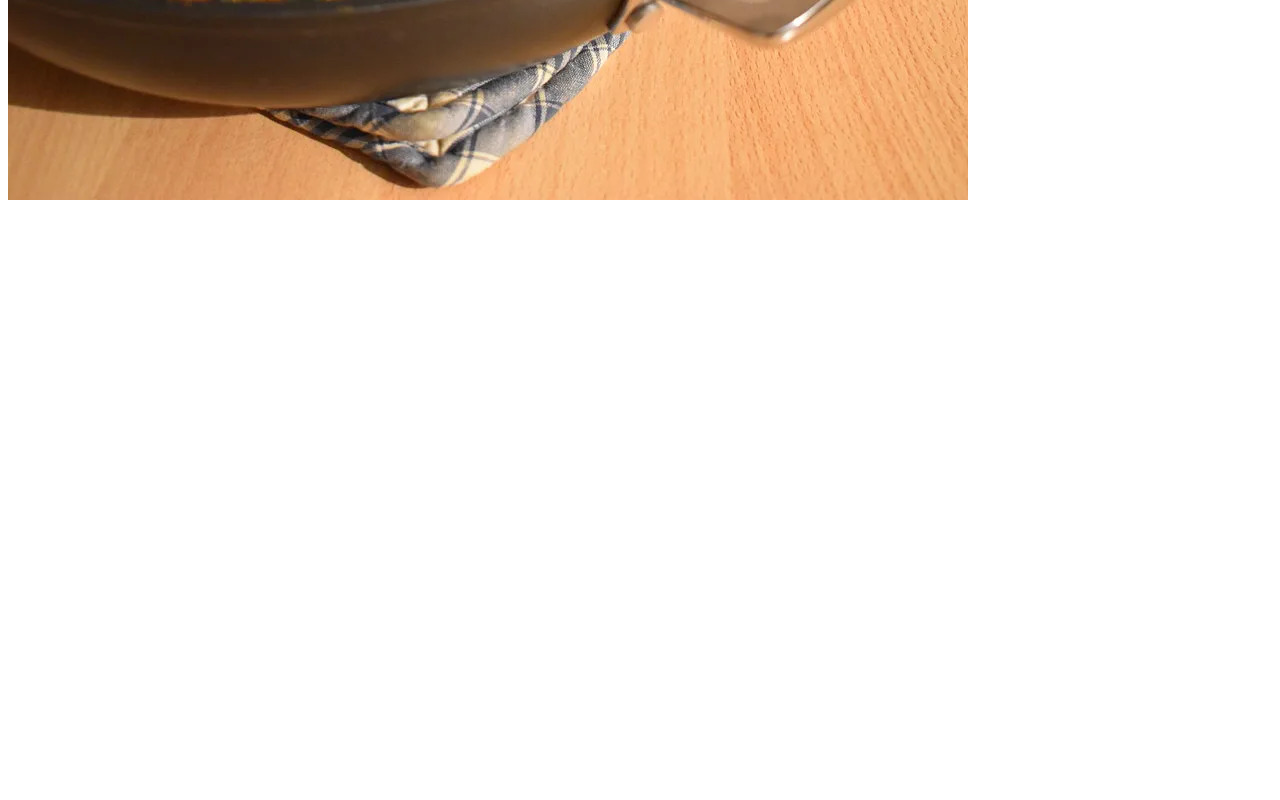
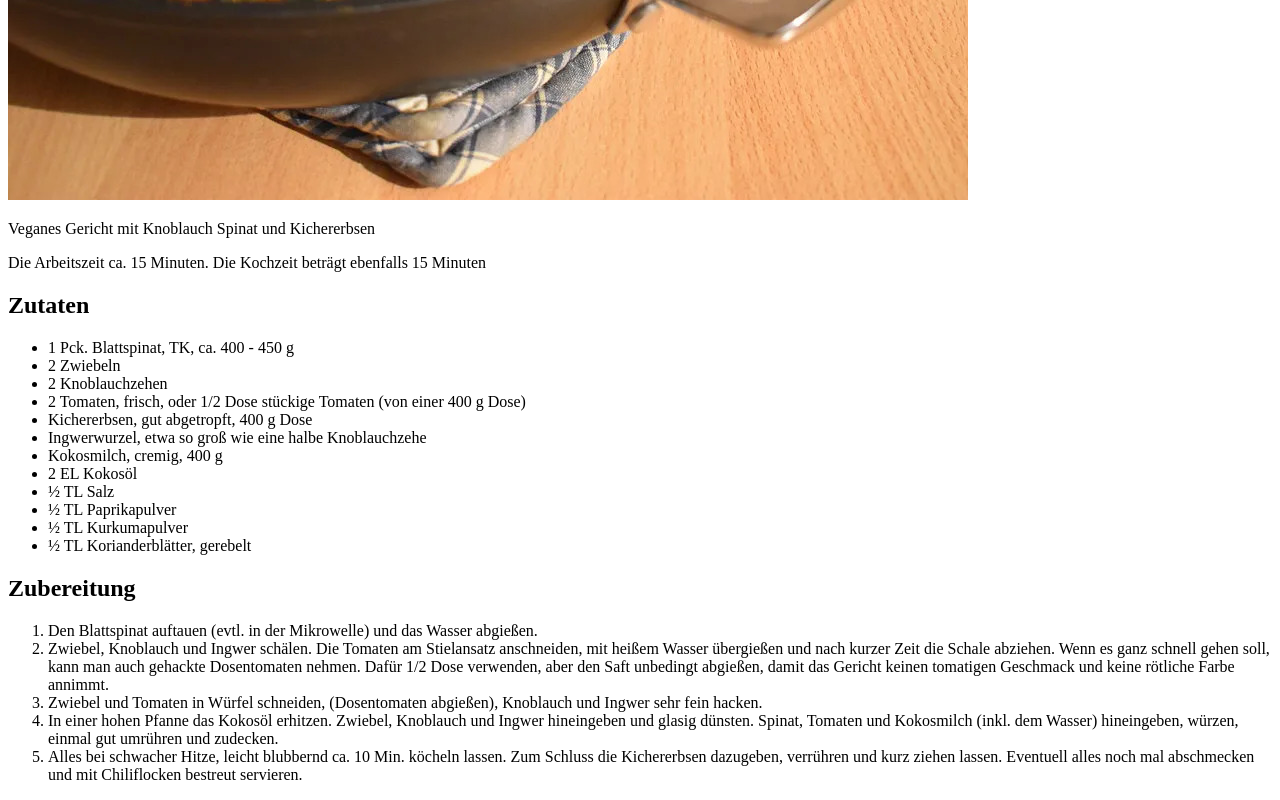
Before and after one commit to FunkyFabi/odin-recipes, a plain HTML site: page recipes/spinatKichererbsen.html in a window 1280 px wide. Shown: the part 520-1320 px from the top of the page. Before the commit the page ends 800 px from the top, so only its background shows below. Drawn offline with Linux system fonts and the light colour scheme.

Commit message:
add ingredients and steps for spinach recipe

```diff
--- a/recipes/spinatKichererbsen.html
+++ b/recipes/spinatKichererbsen.html
@@ -10,5 +10,34 @@
         alt="Gericht mit Spinat und Kichererbsen"
         height="640"
         width="960">
+    <p>Veganes Gericht mit Knoblauch Spinat und Kichererbsen</p>
+    <p>Die Arbeitszeit ca. 15 Minuten. Die Kochzeit beträgt ebenfalls 15 Minuten</p>
+    <h2>Zutaten</h2>
+    <ul>
+        <li>1 Pck. 	Blattspinat, TK, ca. 400 - 450 g</li>
+        <li>2 Zwiebeln</li>
+        <li>2 Knoblauchzehen</li>
+        <li>2 Tomaten, frisch, oder 1/2 Dose stückige Tomaten (von einer 400 g Dose)</li>
+        <li>Kichererbsen, gut abgetropft, 400 g Dose</li>
+        <li>Ingwerwurzel, etwa so groß wie eine halbe Knoblauchzehe</li>
+        <li>Kokosmilch, cremig, 400 g</li>
+        <li>2 EL Kokosöl</li>
+        <li>½ TL Salz  </li>
+        <li>½ TL Paprikapulver</li>
+        <li>½ TL Kurkumapulver</li>
+        <li>½ TL Korianderblätter, gerebelt</li>
+    </ul>
+    <h2>Zubereitung</h2>
+    <ol>
+        <li>Den Blattspinat auftauen (evtl. in der Mikrowelle) und das Wasser abgießen. </li>
+        <li>Zwiebel, Knoblauch und Ingwer schälen. Die Tomaten am Stielansatz anschneiden,
+             mit heißem Wasser übergießen und nach kurzer Zeit die Schale abziehen. Wenn es ganz schnell gehen soll, kann man auch gehackte Dosentomaten nehmen.
+             Dafür 1/2 Dose verwenden, aber den Saft unbedingt abgießen, damit das Gericht keinen tomatigen Geschmack und keine rötliche Farbe annimmt. </li>
+        <li>Zwiebel und Tomaten in Würfel schneiden, (Dosentomaten abgießen), Knoblauch und Ingwer sehr fein hacken.</li>
+        <li>In einer hohen Pfanne das Kokosöl erhitzen. Zwiebel, Knoblauch und Ingwer hineingeben und glasig dünsten. Spinat,
+            Tomaten und Kokosmilch (inkl. dem Wasser) hineingeben, würzen, einmal gut umrühren und zudecken.</li>
+        <li>Alles bei schwacher Hitze, leicht blubbernd ca. 10 Min. köcheln lassen. Zum Schluss die Kichererbsen dazugeben,
+            verrühren und kurz ziehen lassen. Eventuell alles noch mal abschmecken und mit Chiliflocken bestreut servieren. </li>
+    </ol>
 </body>
 </html>
```
